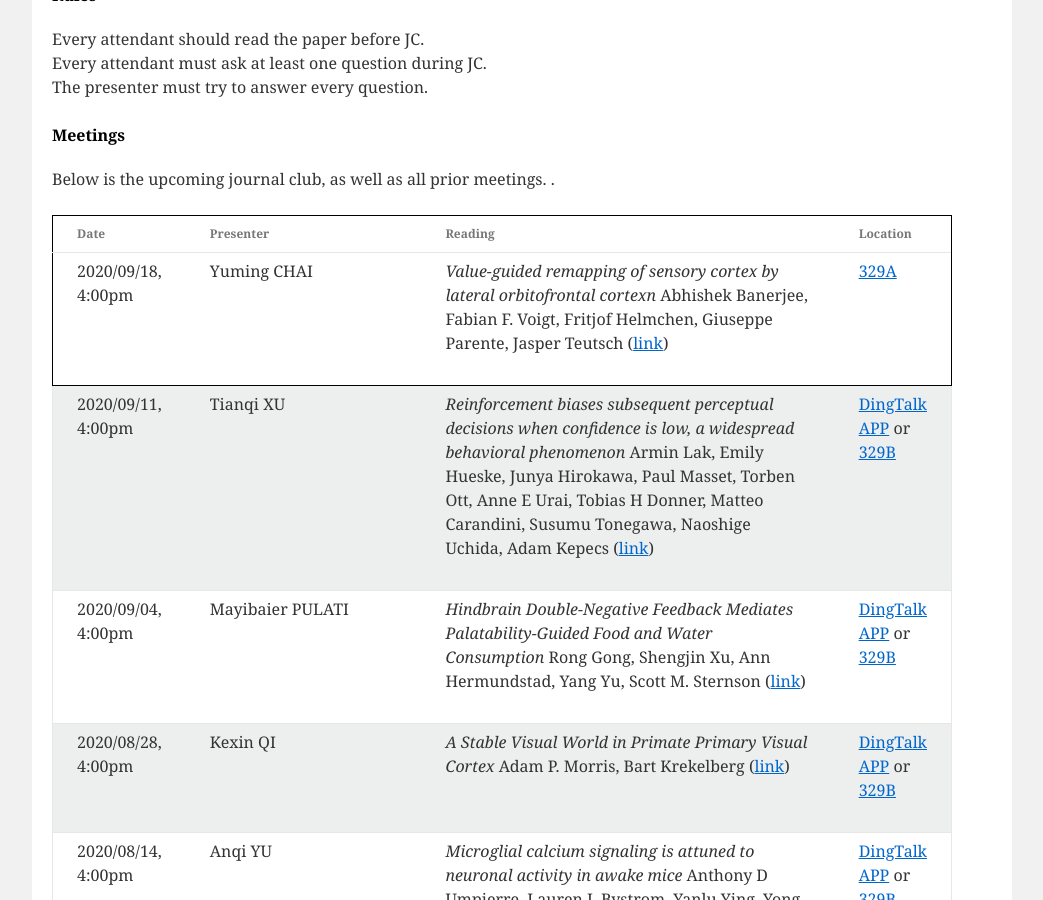
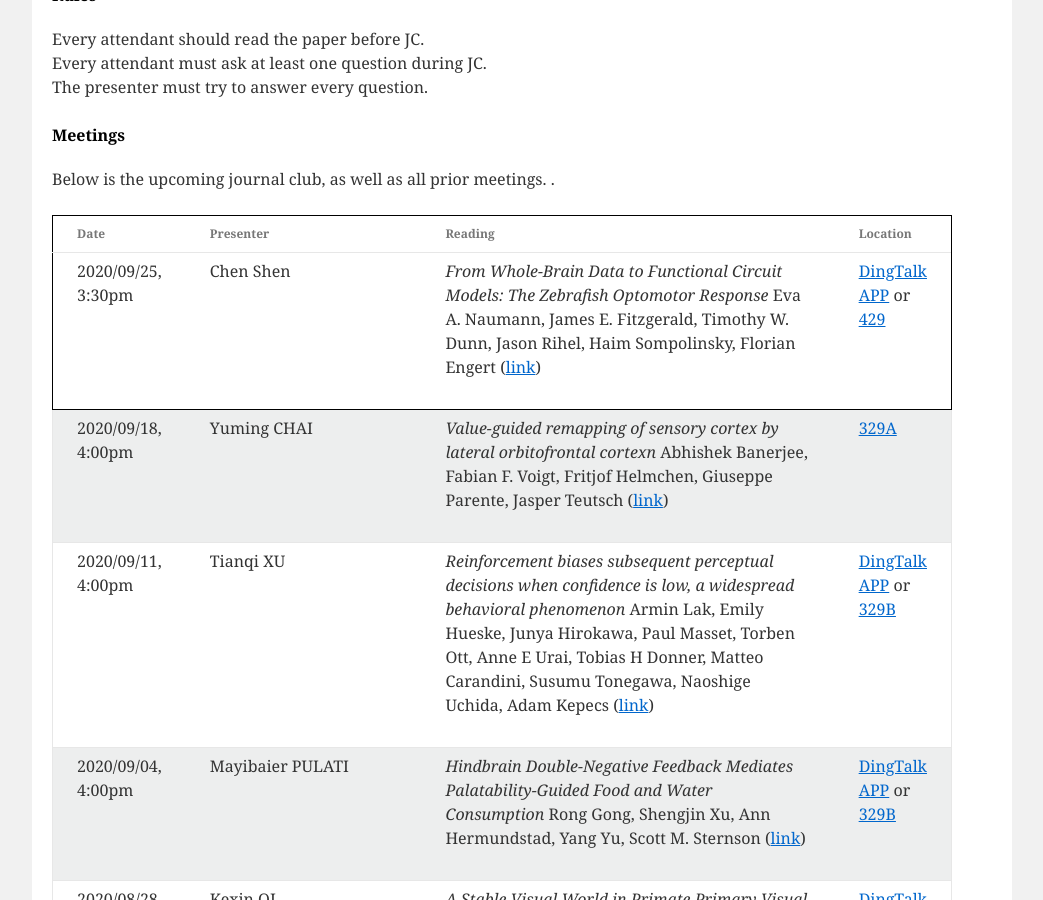
Before and after one commit to CNeuroUSTC/CNeuroUSTC.github.io, a Jekyll site: the page built from index.html, in a window 1280 px wide and 900 px high, scrolled down 879 px. Shown: the whole window, without its empty margins (118-1161 px from the left). Built offline with Jekyll 4.4.1, drawn with Linux system fonts in a browser that asks for light colours.

Commit message:
2020/09/25, 3:30pm

```diff
--- a/_data/meeting_info.yml
+++ b/_data/meeting_info.yml
@@ -1,3 +1,11 @@
+- presenter: Chen Shen
+  date: 2020/09/25, 3:30pm
+  paper: "From Whole-Brain Data to Functional Circuit Models: The Zebrafish Optomotor Response"
+  url: "https://pubmed.ncbi.nlm.nih.gov/27814522/"
+  pdf: "None"
+  authors: "Eva A. Naumann, James E. Fitzgerald, Timothy W. Dunn, Jason Rihel, Haim Sompolinsky, Florian Engert"
+  location: <a href="https://github.com/CNeuroUSTC/CNeuroUSTC.github.io/blob/master/dt.jpeg">DingTalk APP</a> or <a href="https://map.baidu.com/search/%E4%B8%AD%E5%9B%BD%E7%A7%91%E5%AD%A6%E6%8A%80%E6%9C%AF%E5%A4%A7%E5%AD%A6(%E8%A5%BF%E6%A0%A1%E5%8C%BA)-%E7%94%9F%E5%91%BD%E7%A7%91%E5%AD%A6%E5%A4%A7%E6%A5%BC/@13054067.545,3720295.44,19z?querytype=s&da_src=shareurl&wd=%E4%B8%AD%E5%9B%BD%E7%A7%91%E5%AD%A6%E6%8A%80%E6%9C%AF%E5%A4%A7%E5%AD%A6(%E8%A5%BF%E6%A0%A1%E5%8C%BA)-%E7%94%9F%E5%91%BD%E7%A7%91%E5%AD%A6%E5%A4%A7%E6%A5%BC&c=127&src=0&wd2=%E5%90%88%E8%82%A5%E5%B8%82%E8%9C%80%E5%B1%B1%E5%8C%BA&pn=0&sug=1&l=13&b=(13043472.77821802,3712418.4285550946;13063946.357629184,3730135.2423363887)&from=webmap&biz_forward=%7B%22scaler%22:2,%22styles%22:%22pl%22%7D&sug_forward=f2f7c92a9921ecdbb54f5426&device_ratio=2">429</a>
+
 - presenter: Yuming CHAI
   date: 2020/09/18, 4:00pm
   paper: "Value-guided remapping of sensory cortex by lateral orbitofrontal cortexn"
```
